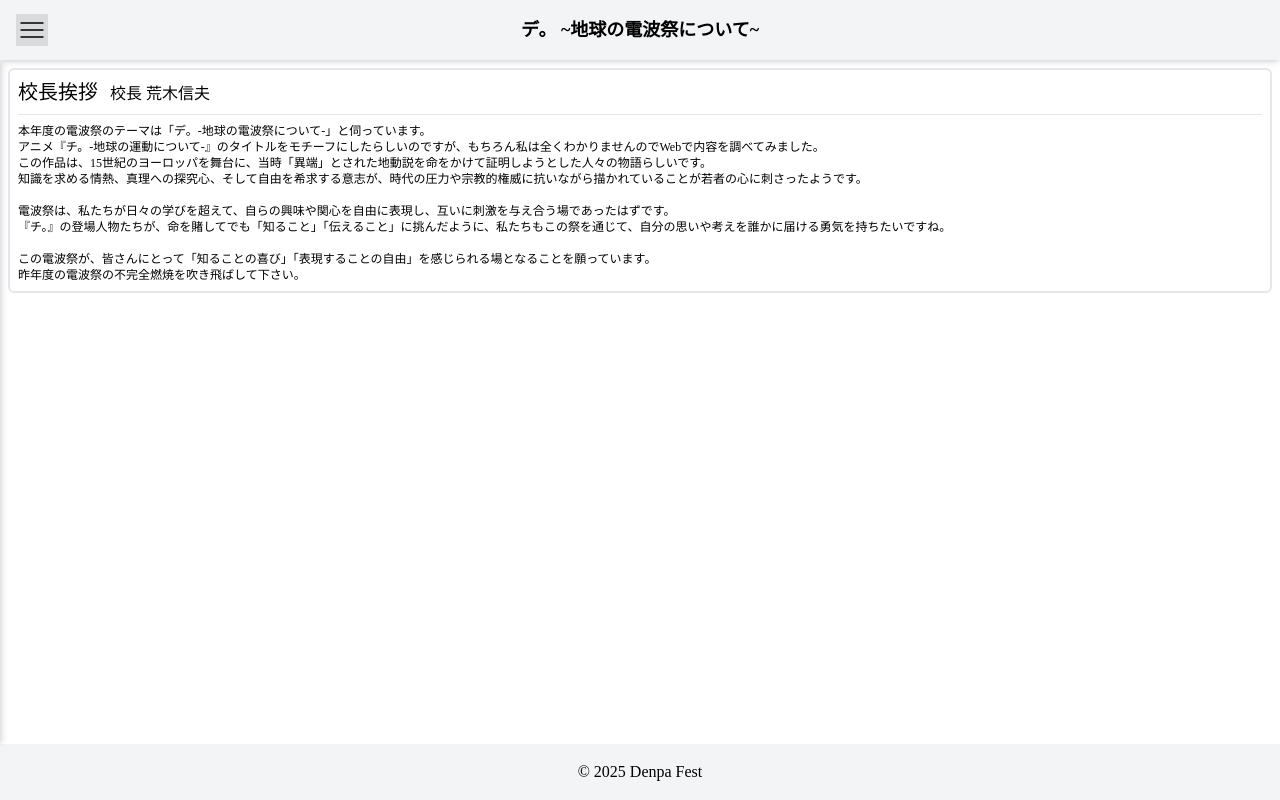
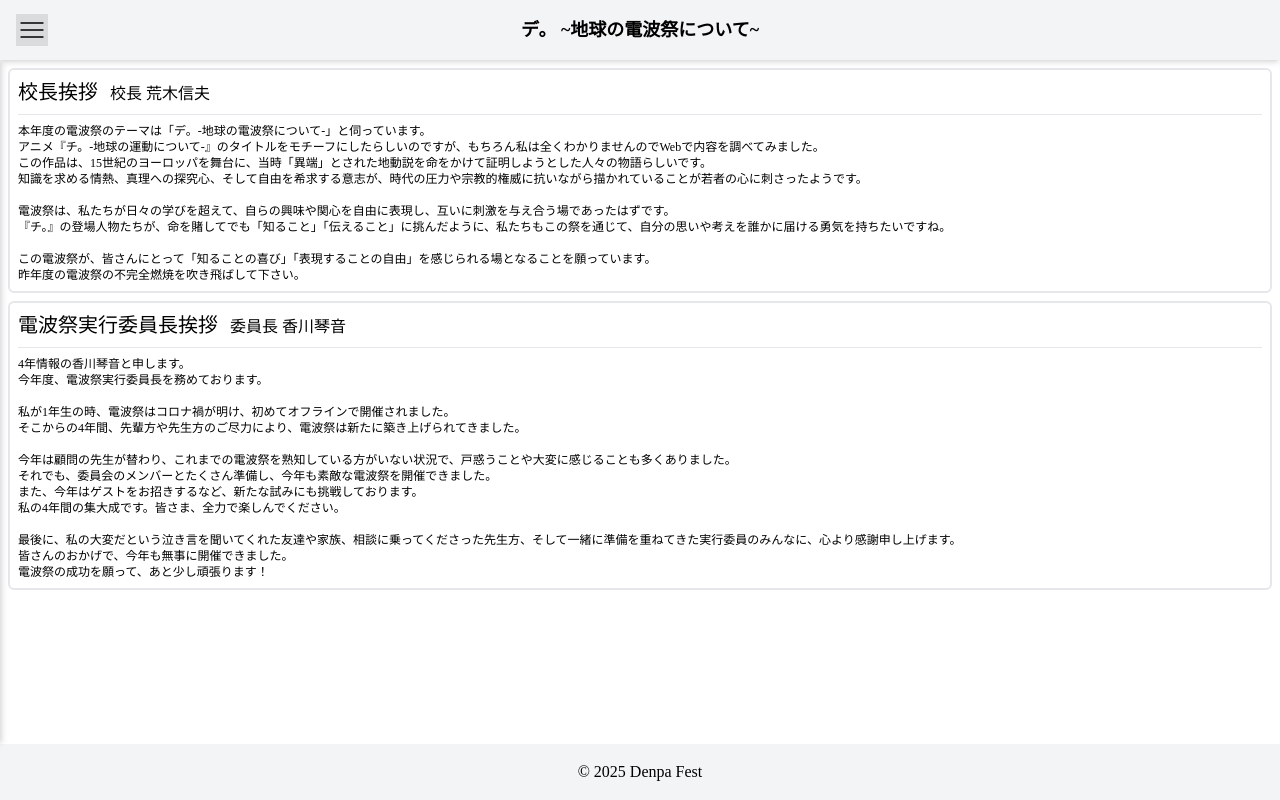
Before and after one commit to kakuraccho/DenpaFest2025, a Gatsby site: page /messages in a window 1280 px wide. Built offline with nearby package versions, Linux system fonts and the light colour scheme; Gatsby itself is replaced by a stand-in of ours.

Commit message:
make committee message

```diff
--- /dev/null
+++ b/src/contents/MessageCommittee.jsx
@@ -0,0 +1,26 @@
+import * as React from 'react'
+
+export default function CommitteeMessage() {
+
+    return (
+        <div className='border-2 rounded-md m-2 p-2 text-xs'>
+            <span className="text-xl mr-3">電波祭実行委員長挨拶</span>
+            <span className='text-base'>委員長 香川琴音</span>
+            <hr className='my-2' />
+            <p>4年情報の香川琴音と申します。</p>
+            <p>今年度、電波祭実行委員長を務めております。</p>
+            <br />
+            <p>私が1年生の時、電波祭はコロナ禍が明け、初めてオフラインで開催されました。</p>
+            <p>そこからの4年間、先輩方や先生方のご尽力により、電波祭は新たに築き上げられてきました。</p>
+            <br />
+            <p>今年は顧問の先生が替わり、これまでの電波祭を熟知している方がいない状況で、戸惑うことや大変に感じることも多くありました。</p>
+            <p>それでも、委員会のメンバーとたくさん準備し、今年も素敵な電波祭を開催できました。</p>
+            <p>また、今年はゲストをお招きするなど、新たな試みにも挑戦しております。</p>
+            <p>私の4年間の集大成です。皆さま、全力で楽しんでください。</p>
+            <br />
+            <p>最後に、私の大変だという泣き言を聞いてくれた友達や家族、相談に乗ってくださった先生方、そして一緒に準備を重ねてきた実行委員のみんなに、心より感謝申し上げます。</p>
+            <p>皆さんのおかげで、今年も無事に開催できました。</p>
+            <p>電波祭の成功を願って、あと少し頑張ります！</p>
+        </div>
+    )
+}
--- a/src/pages/messages.jsx
+++ b/src/pages/messages.jsx
@@ -1,11 +1,13 @@
 import * as React from "react"
 import Body from "../components/body"
 import PrincipalMessage from "../contents/MessagePrincipal"
+import CommitteeMessage from "../contents/MessageCommittee"
 
 export default function Messages() {
     return (
         <Body>
             <PrincipalMessage />
+            <CommitteeMessage />
         </Body>
     )
 }
```
Also changed, not shown: src/contents/CommitteeContent.js (renamed from src/contents/CommitteeContent.jsx).
